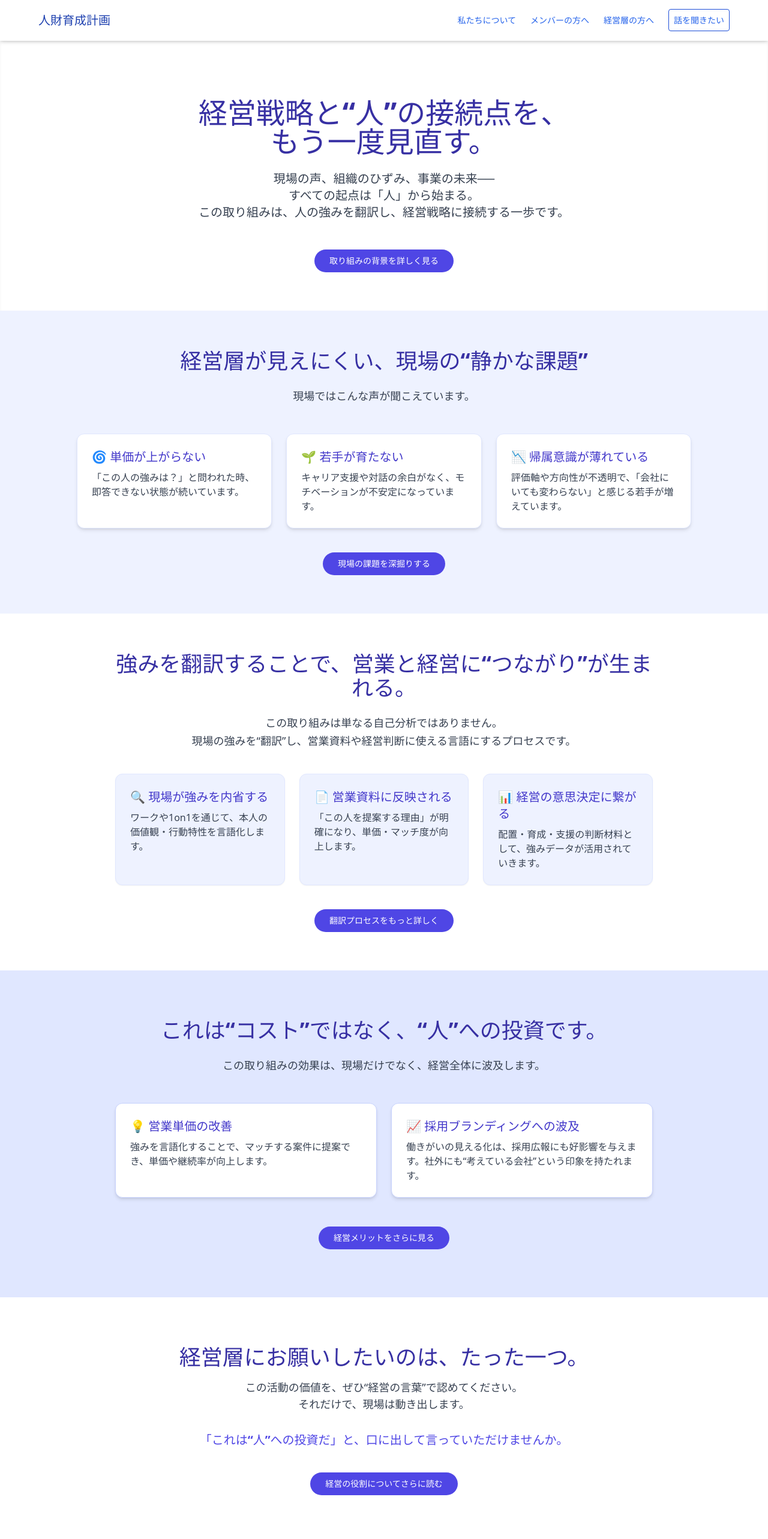
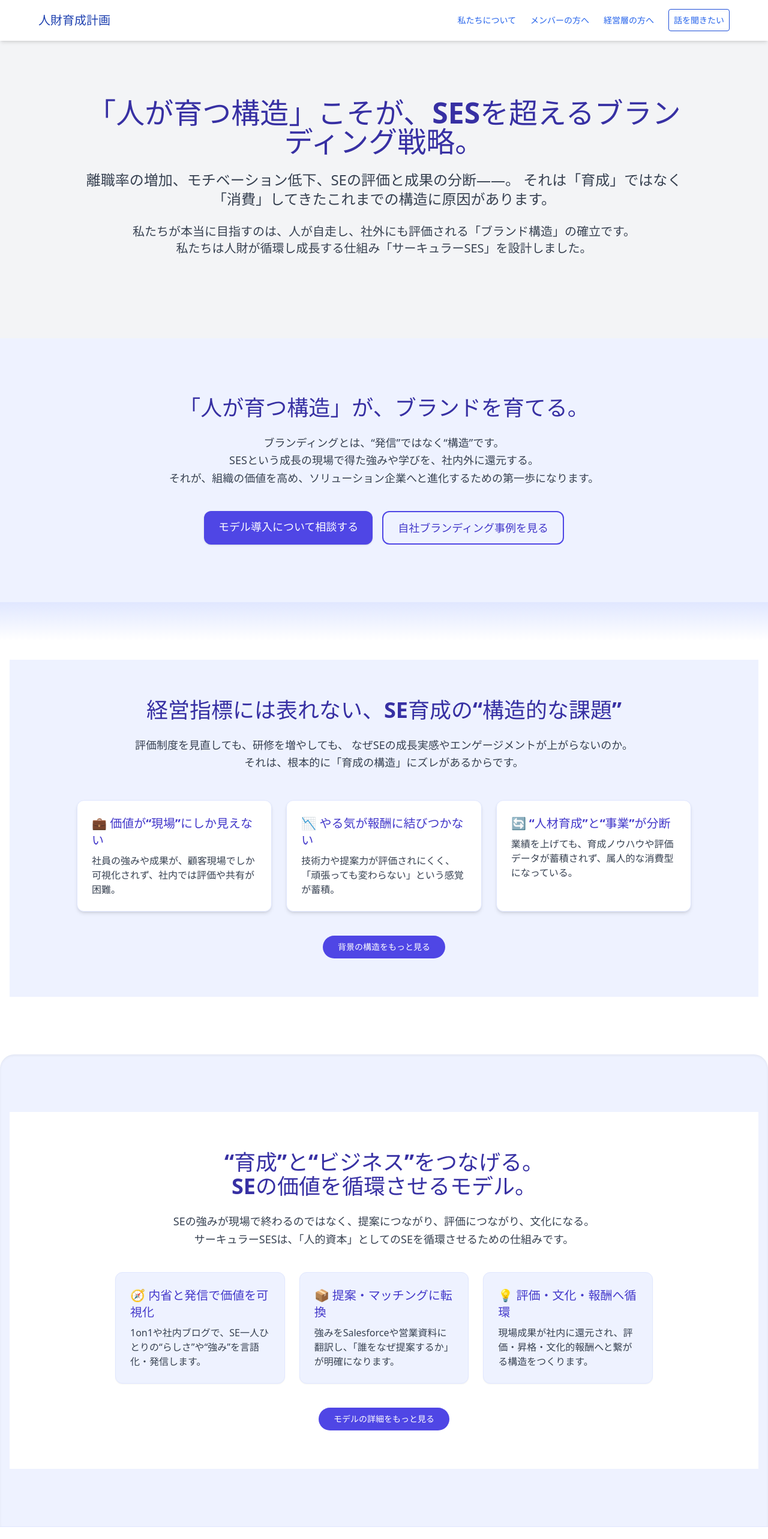
Before and after one commit to kutsu-4ta/circler-ses-lp, a React (Vite) app: page /leaders in a window 1280 px wide. Shown: the top 2566 px of the page at 60% size. Built offline with nearby package versions, Linux system fonts and the light colour scheme.

Commit message:
内容改善

```diff
--- /dev/null
+++ b/src/components/leadership/BrandingVisionSection.tsx
@@ -0,0 +1,32 @@
+import { Link } from "react-router-dom";
+
+const BrandingVisionSection: React.FC = () => (
+    <section className="py-24 px-4 bg-indigo-50">
+        <div className="max-w-4xl mx-auto text-center">
+            <h2 className="text-3xl sm:text-4xl font-bold text-indigo-800 mb-6">
+                「人が育つ構造」が、ブランドを育てる。
+            </h2>
+            <p className="text-lg text-gray-700 leading-relaxed mb-10">
+                ブランディングとは、“発信”ではなく“構造”です。<br />
+                SESという成長の現場で得た強みや学びを、社内外に還元する。<br />
+                それが、組織の価値を高め、ソリューション企業へと進化するための第一歩になります。
+            </p>
+        </div>
+        <div className="flex flex-col sm:flex-row justify-center gap-4">
+            <Link
+                to="/request-materials"
+                className="bg-indigo-600 text-white text-lg font-semibold px-6 py-3 rounded-xl shadow hover:bg-indigo-700 transition"
+            >
+                モデル導入について相談する
+            </Link>
+            <Link
+                to="/consultation"
+                className="border-2 border-indigo-600 text-indigo-700 text-lg font-semibold px-6 py-3 rounded-xl hover:bg-indigo-50 transition"
+            >
+                自社ブランディング事例を見る
+            </Link>
+        </div>
+    </section>
+);
+
+export default BrandingVisionSection;
--- a/src/components/leadership/ChallengeSection.tsx
+++ b/src/components/leadership/ChallengeSection.tsx
@@ -4,25 +4,28 @@ const ChallengeSection: React.FC = () => (
     <section className="py-16 px-4 bg-indigo-50">
         <div className="max-w-5xl mx-auto text-center">
             <h2 className="text-3xl sm:text-4xl font-bold text-indigo-800 mb-6">
-                経営層が見えにくい、現場の“静かな課題”
+                経営指標には表れない、SE育成の“構造的な課題”
             </h2>
             <p className="text-lg text-gray-700 leading-relaxed mb-12">
-                現場ではこんな声が聞こえています。
+                評価制度を見直しても、研修を増やしても、
+                なぜSEの成長実感やエンゲージメントが上がらないのか。
+                <br />
+                それは、根本的に「育成の構造」にズレがあるからです。
             </p>
 
             <div className="grid sm:grid-cols-3 gap-6 text-left">
                 {[
                     {
-                        title: '🌀 単価が上がらない',
-                        text: '「この人の強みは？」と問われた時、即答できない状態が続いています。',
+                        title: '💼 価値が“現場”にしか見えない',
+                        text: '社員の強みや成果が、顧客現場でしか可視化されず、社内では評価や共有が困難。',
                     },
                     {
-                        title: '🌱 若手が育たない',
-                        text: 'キャリア支援や対話の余白がなく、モチベーションが不安定になっています。',
+                        title: '📉 やる気が報酬に結びつかない',
+                        text: '技術力や提案力が評価されにくく、「頑張っても変わらない」という感覚が蓄積。',
                     },
                     {
-                        title: '📉 帰属意識が薄れている',
-                        text: '評価軸や方向性が不透明で、「会社にいても変わらない」と感じる若手が増えています。',
+                        title: '🔄 “人材育成”と“事業”が分断',
+                        text: '業績を上げても、育成ノウハウや評価データが蓄積されず、属人的な消費型になっている。',
                     },
                 ].map((item, i) => (
                     <div
@@ -34,15 +37,15 @@ const ChallengeSection: React.FC = () => (
                     </div>
                 ))}
             </div>
+
             <div className="mt-10">
                 <Link to="/leaders/details/challenge">
-                    <button  className="px-6 py-2 bg-indigo-600 text-white rounded-full hover:bg-indigo-700 transition">
-                        現場の課題を深掘りする
+                    <button className="px-6 py-2 bg-indigo-600 text-white rounded-full hover:bg-indigo-700 transition">
+                        背景の構造をもっと見る
                     </button>
                 </Link>
             </div>
         </div>
-
     </section>
 );
 
--- a/src/components/leadership/ExecutiveCTA.tsx
+++ b/src/components/leadership/ExecutiveCTA.tsx
@@ -1,28 +1,34 @@
 import { Link } from 'react-router-dom';
 
 const ExecutiveCTA: React.FC = () => (
-    <section className="py-20 px-4 bg-white text-center">
-        <div className="max-w-3xl mx-auto">
-            <h2 className="text-3xl sm:text-4xl font-bold text-indigo-800 mb-4">
-                経営層にお願いしたいのは、たった一つ。
+    <section className="py-20 px-4 bg-white">
+        <div className="max-w-3xl mx-auto text-center">
+            <h2 className="text-3xl sm:text-4xl font-bold text-indigo-800 mb-6">
+                人的資本経営の第一歩は、“提案できるSE”から。
             </h2>
-            <p className="text-lg text-gray-700 mb-8">
-                この活動の価値を、ぜひ“経営の言葉”で認めてください。<br />
-                それだけで、現場は動き出します。
+            <p className="text-lg text-gray-700 leading-relaxed mb-10">
+                ミッションに共鳴し、組織に貢献し、顧客に価値を届ける——。
+                <br />
+                そんな人財が、評価され、報われ、循環する仕組みがあれば、SESの常識は変えられる。
+                <br />
+                あなたの会社でも、“提案できるSE”という新しいスタンダードを育ててみませんか？
             </p>
 
-            <p className="text-xl font-bold text-indigo-600">
-                「これは“人”への投資だ」と、口に出して言っていただけませんか。
-            </p>
+            <div className="flex flex-col sm:flex-row justify-center gap-4">
+                <Link
+                    to="/consultation"
+                    className="bg-indigo-600 text-white text-lg font-semibold px-6 py-3 rounded-full hover:bg-indigo-700 transition"
+                >
+                    モデル導入について相談する
+                </Link>
+                <Link
+                    to="/case-studies"
+                    className="border-2 border-indigo-600 text-indigo-700 text-lg font-semibold px-6 py-3 rounded-full hover:bg-indigo-50 transition"
+                >
+                    導入事例を読む
+                </Link>
+            </div>
         </div>
-        <p className="mt-10">
-            <Link to="/leaders/details/executive">
-            <button className="px-6 py-2 bg-indigo-600 text-white rounded-full hover:bg-indigo-700 transition">
-                経営の役割についてさらに読む
-            </button>
-            </Link>
-        </p>
-
     </section>
 );
 
--- a/src/components/leadership/IntroSection.tsx
+++ b/src/components/leadership/IntroSection.tsx
@@ -1,22 +1,19 @@
 const IntroSection: React.FC = () => (
-    <section className="pt-24 pb-16 px-4 text-center bg-white shadow-inner">
-        <div className="max-w-4xl mx-auto">
-            <h1 className="text-4xl sm:text-5xl font-extrabold mb-6 text-indigo-800">
-                経営戦略と“人”の接続点を、<br/>もう一度見直す。
+    <div className="bg-gray-100 py-24 px-6 sm:px-12 text-gray-900">
+        <div className="max-w-5xl mx-auto text-center">
+            <h1 className="text-4xl sm:text-5xl font-bold text-indigo-800 mb-6 leading-tight">
+                「人が育つ構造」こそが、SESを超えるブランディング戦略。
             </h1>
-            <p className="text-lg sm:text-xl text-gray-700 leading-relaxed">
-                現場の声、組織のひずみ、事業の未来──<br />
-                すべての起点は「人」から始まる。<br />
-                この取り組みは、人の強みを翻訳し、経営戦略に接続する一歩です。
+            <p className="text-xl sm:text-2xl mb-6 leading-relaxed text-gray-700">
+                離職率の増加、モチベーション低下、SEの評価と成果の分断——。
+                それは「育成」ではなく「消費」してきたこれまでの構造に原因があります。
             </p>
-            <p className="mt-8">
-                <button className="mt-4 px-6 py-2 bg-indigo-600 text-white rounded-full hover:bg-indigo-700 transition">
-                    取り組みの背景を詳しく見る
-                </button>
+            <p className="text-lg sm:text-xl mb-10 leading-relaxed text-gray-700">
+                私たちが本当に目指すのは、人が自走し、社外にも評価される「ブランド構造」の確立です。<br />
+                私たちは人財が循環し成長する仕組み「サーキュラーSES」を設計しました。
             </p>
-
         </div>
-    </section>
+    </div>
 );
 
 export default IntroSection;
--- a/src/components/leadership/InvestmentSection.tsx
+++ /dev/null
@@ -1,39 +0,0 @@
-import { Link } from 'react-router-dom';
-
-const InvestmentSection: React.FC = () => (
-    <section className="py-20 px-4 bg-indigo-100">
-        <div className="max-w-4xl mx-auto text-center">
-            <h2 className="text-3xl sm:text-4xl font-bold text-indigo-800 mb-6">
-                これは“コスト”ではなく、“人”への投資です。
-            </h2>
-            <p className="text-lg text-gray-700 leading-relaxed">
-                この取り組みの効果は、現場だけでなく、経営全体に波及します。
-            </p>
-
-            <div className="mt-12 grid sm:grid-cols-2 gap-6 text-left">
-                <div className="bg-white rounded-xl shadow-md p-6 border border-indigo-200">
-                    <h3 className="text-xl font-semibold text-indigo-700 mb-2">💡 営業単価の改善</h3>
-                    <p className="text-gray-700">
-                        強みを言語化することで、マッチする案件に提案でき、単価や継続率が向上します。
-                    </p>
-                </div>
-                <div className="bg-white rounded-xl shadow-md p-6 border border-indigo-200">
-                    <h3 className="text-xl font-semibold text-indigo-700 mb-2">📈 採用ブランディングへの波及</h3>
-                    <p className="text-gray-700">
-                        働きがいの見える化は、採用広報にも好影響を与えます。社外にも“考えている会社”という印象を持たれます。
-                    </p>
-                </div>
-            </div>
-        </div>
-        <div className="mt-12 text-center">
-            <Link to="/leaders/details/challenge">
-            <button className="px-6 py-2 bg-indigo-600 text-white rounded-full hover:bg-indigo-700 transition">
-                経営メリットをさらに見る
-            </button>
-            </Link>
-        </div>
-
-    </section>
-);
-
-export default InvestmentSection;
--- a/src/components/leadership/LogicSection.tsx
+++ b/src/components/leadership/LogicSection.tsx
@@ -4,26 +4,27 @@ const LogicSection: React.FC = () => (
     <section className="py-16 px-4 bg-white">
         <div className="max-w-4xl mx-auto text-center">
             <h2 className="text-3xl sm:text-4xl font-bold text-indigo-800 mb-6">
-                強みを翻訳することで、営業と経営に“つながり”が生まれる。
+                “育成”と“ビジネス”をつなげる。<br />
+                SEの価値を循環させるモデル。
             </h2>
             <p className="text-lg text-gray-700 leading-relaxed mb-10">
-                この取り組みは単なる自己分析ではありません。<br />
-                現場の強みを“翻訳”し、営業資料や経営判断に使える言語にするプロセスです。
+                SEの強みが現場で終わるのではなく、提案につながり、評価につながり、文化になる。<br />
+                サーキュラーSESは、「人的資本」としてのSEを循環させるための仕組みです。
             </p>
 
             <div className="grid sm:grid-cols-3 gap-6 text-left">
                 {[
                     {
-                        title: '🔍 現場が強みを内省する',
-                        desc: 'ワークや1on1を通じて、本人の価値観・行動特性を言語化します。',
+                        title: '🧭 内省と発信で価値を可視化',
+                        desc: '1on1や社内ブログで、SE一人ひとりの“らしさ”や“強み”を言語化・発信します。',
                     },
                     {
-                        title: '📄 営業資料に反映される',
-                        desc: '「この人を提案する理由」が明確になり、単価・マッチ度が向上します。',
+                        title: '📦 提案・マッチングに転換',
+                        desc: '強みをSalesforceや営業資料に翻訳し、「誰をなぜ提案するか」が明確になります。',
                     },
                     {
-                        title: '📊 経営の意思決定に繋がる',
-                        desc: '配置・育成・支援の判断材料として、強みデータが活用されていきます。',
+                        title: '💡 評価・文化・報酬へ循環',
+                        desc: '現場成果が社内に還元され、評価・昇格・文化的報酬へと繋がる構造をつくります。',
                     },
                 ].map((item, i) => (
                     <div
@@ -35,15 +36,15 @@ const LogicSection: React.FC = () => (
                     </div>
                 ))}
             </div>
+
             <div className="mt-10">
                 <Link to="/leaders/details/logic">
                     <button className="px-6 py-2 bg-indigo-600 text-white rounded-full hover:bg-indigo-700 transition">
-                        翻訳プロセスをもっと詳しく
+                        モデルの詳細をもっと見る
                     </button>
                 </Link>
             </div>
         </div>
-
     </section>
 );
 
--- /dev/null
+++ b/src/components/leadership/TacticsSection.tsx
@@ -0,0 +1,50 @@
+import { Link } from 'react-router-dom';
+
+const TacticsSection: React.FC = () => (
+    <section className="py-16 px-4 bg-indigo-50">
+        <div className="max-w-4xl mx-auto text-center">
+            <h2 className="text-3xl sm:text-4xl font-bold text-indigo-800 mb-6">
+                意欲が成果に変わる構造を、制度と仕組みで支える。
+            </h2>
+            <p className="text-lg text-gray-700 leading-relaxed mb-10">
+                やる気や学びを“消費”で終わらせないために。<br />
+                サーキュラーSESは、意欲が正しく社内に伝わり、評価や提案、報酬につながる構造を用意しています。
+            </p>
+
+            <div className="grid sm:grid-cols-3 gap-6 text-left">
+                {[
+                    {
+                        title: '🛠 社内で“らしさ”を表現する仕組み',
+                        desc: '社員ブログ、ナレッジベース、アクションシート。自分の強みを社内で見える形に残す場を用意します。',
+                    },
+                    {
+                        title: '🎯 評価と還元の連動',
+                        desc: 'KPIダッシュボードや自由1on1など、自律的な評価を支える仕組みで、昇格・表彰・手当と連動させます。',
+                    },
+                    {
+                        title: '🧪 モデル組織からスモールスタート',
+                        desc: '既存組織に影響を与えすぎない形で、意欲あるメンバーによる実験組織を構築し、ナレッジを横展開します。',
+                    },
+                ].map((item, i) => (
+                    <div
+                        key={i}
+                        className="bg-white rounded-xl shadow-md p-6 border border-indigo-100"
+                    >
+                        <h3 className="text-xl font-semibold text-indigo-700 mb-2">{item.title}</h3>
+                        <p className="text-gray-700">{item.desc}</p>
+                    </div>
+                ))}
+            </div>
+
+            <div className="mt-10">
+                <Link to="/leaders/details/tactics">
+                    <button className="px-6 py-2 bg-indigo-600 text-white rounded-full hover:bg-indigo-700 transition">
+                        実行プランをもっと詳しく見る
+                    </button>
+                </Link>
+            </div>
+        </div>
+    </section>
+);
+
+export default TacticsSection;
--- a/src/pages/LeadershipPage.tsx
+++ b/src/pages/LeadershipPage.tsx
@@ -1,17 +1,40 @@
 import IntroSection from '../components/leadership/IntroSection';
 import ChallengeSection from '../components/leadership/ChallengeSection';
 import LogicSection from '../components/leadership/LogicSection';
-import InvestmentSection from '../components/leadership/InvestmentSection';
+import TacticsSection from '../components/leadership/TacticsSection';
 import ExecutiveCTA from '../components/leadership/ExecutiveCTA';
+import BrandingVisionSection from "../components/leadership/BrandingVisionSection";
+import { Link } from "react-router-dom";
 
 const LeadershipPage: React.FC = () => {
     return (
-        <div className="font-sans text-gray-800 bg-gradient-to-br from-white to-blue-50 min-h-screen">
-            <IntroSection />
-            <ChallengeSection />
-            <LogicSection />
-            <InvestmentSection />
-            <ExecutiveCTA />
+        <div className="font-sans text-gray-900 bg-white min-h-screen overflow-x-hidden">
+            {/* 1. Heroセクション */}
+            <section className="bg-gradient-to-br from-indigo-50 to-white">
+                <IntroSection />
+                <BrandingVisionSection/>
+            </section>
+
+            {/* 2. 背景課題 */}
+            <section className="bg-white relative z-10 py-24 px-4">
+                <div className="absolute inset-x-0 top-0 h-16 bg-gradient-to-b from-indigo-100 to-transparent z-[-1]" />
+                <ChallengeSection />
+            </section>
+
+            {/* 3. モデル紹介 */}
+            <section className="bg-indigo-50 py-24 px-4 rounded-t-3xl shadow-inner">
+                <LogicSection />
+            </section>
+
+            {/* 4. 戦術/仕組み */}
+            <section className="bg-white py-24 px-4 border-t border-indigo-100">
+                <TacticsSection />
+            </section>
+
+            {/* 5. 経営層CTA */}
+            <section className="bg-indigo-900 text-white py-24 px-4">
+                <ExecutiveCTA />
+            </section>
         </div>
     );
 };
```
Also changed, not shown: tailwind.config.cjs (+10 -0 lines).
